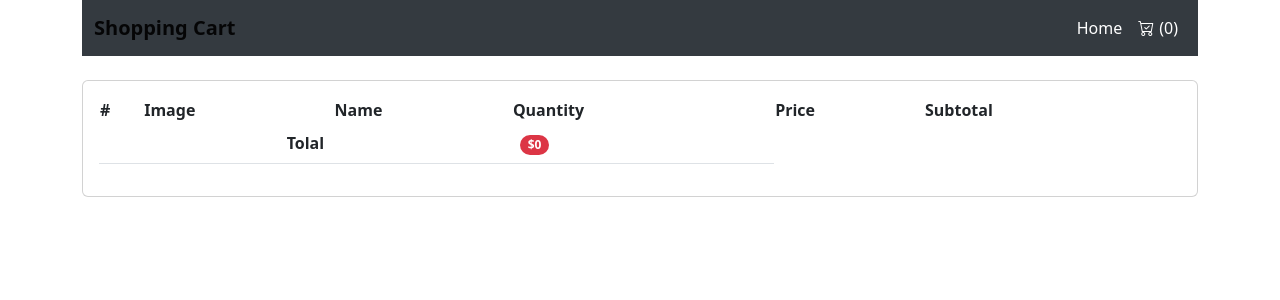
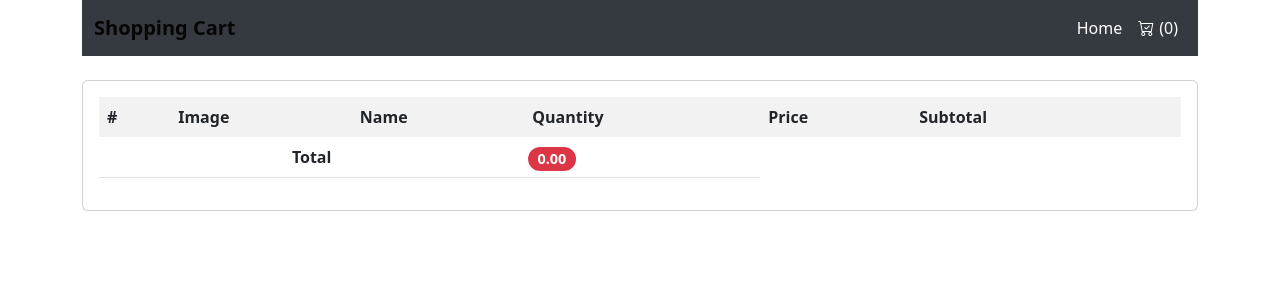
Before and after one commit to saghro/shoppingCart, a React (Create React App) app: page /cart in a window 1280 px wide. Shown: the top 300 px of the page. Built offline with nearby package versions, Linux system fonts and the light colour scheme.

Commit message:
add animation

```diff
--- a/package.json
+++ b/package.json
@@ -12,6 +12,7 @@
     "react-dom": "^18.2.0",
     "react-router-dom": "^6.10.0",
     "react-scripts": "5.0.1",
+    "react-spring": "^9.7.1",
     "sweetalert2": "^11.7.3",
     "web-vitals": "^2.1.4"
   },
--- /dev/null
+++ b/src/Components/Cart.css
@@ -0,0 +1,39 @@
+table {
+    width: 100%;
+    border-collapse: collapse;
+}
+
+th {
+    text-align: center;
+}
+
+td,
+th {
+    padding: 0.5rem;
+    border: 1px solid #ccc;
+}
+
+tr:hover {
+    background-color: #f5f5f5;
+    transition: background-color 0.3s ease-out;
+}
+
+thead {
+    background-color: #f2f2f2;
+}
+
+.badge {
+    animation: pulse 1s infinite;
+}
+
+@keyframes pulse {
+    0% {
+        transform: scale(1);
+    }
+    50% {
+        transform: scale(1.2);
+    }
+    100% {
+        transform: scale(1);
+    }
+}
--- a/src/Components/Cart.js
+++ b/src/Components/Cart.js
@@ -1,6 +1,8 @@
 import React from 'react';
+import "./Cart.css"
+function Cart({ cartItems }) {
+  const totalPrice = cartItems.reduce((acc, item) => acc += item.price * item.quantity, 0);
 
-function Cart( {cartItems}) {
   return (
     <div className="row my-4">
       <div className="col-md-">
@@ -17,8 +19,7 @@ function Cart( {cartItems}) {
                 <th></th>
               </thead>
               <tbody>
-                {
-                  cartItems.map(item =>(
+                {cartItems.map(item => (
                   <tr key={item.id}>
                     <td>{item.id}</td>
                     <td>
@@ -45,18 +46,14 @@ function Cart( {cartItems}) {
                     <td><i className="bi bi-caret-x text-danger"></i></td>
 
                   </tr>
-                  ))
-                }
+                ))}
                 <tr>
-                  <th colSpan={3}className='text-center'>
-                    Tolal
+                  <th colSpan={3} className='text-center'>
+                    Total
                   </th>
                   <td>
                     <span className='badge bg-danger rounded-pill'>
-                       ${
-                        cartItems.reduce((acc,item) => acc += item.price * item.quantity,0)
-                       }
-
+                      {totalPrice.toFixed(2)}
                     </span>
                   </td>
                 </tr>
```
Also changed, not shown: 1 other file (tests, documents, lock files or other folders). Lines whose indentation alone changed are shown as unchanged.
